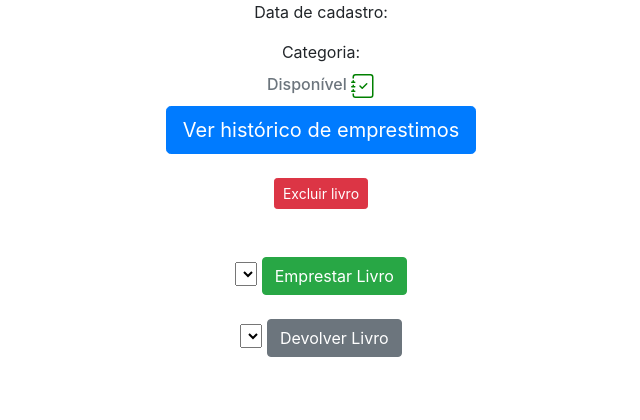
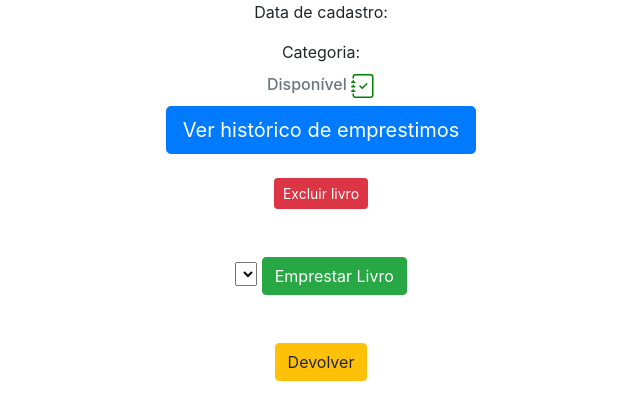
Before and after one commit to naiarar/Empresta-, a Django app: template livro/templates/ver_livro.html in a window 1280 px wide. Shown: the part 264-684 px from the top of the page, without its empty margins (319-959 px from the left). Run offline with Django 4.2, Linux system fonts and the light colour scheme; the template is opened without the code that fills it, so the values that code supplies are empty.

Commit message:
correcao identacao

```diff
--- a/livro/templates/ver_livro.html
+++ b/livro/templates/ver_livro.html
@@ -1,6 +1,9 @@
 {% extends 'base.html' %}
 
 {% block 'conteudo' %}
+
+
+
 <div class="modal fade" id="exampleModal2" tabindex="-1" role="dialog" aria-labelledby="exampleModalLabel2"
     aria-hidden="true">
     <div class="modal-dialog" role="document">
@@ -74,6 +77,7 @@
     <br>
     <br>
     <form id="form_emprestimo" action="{% url 'emprestar_livro' livro.id %}" method="POST">{% csrf_token %}
+
         <select id="nome_emprestado" name="nome_emprestado">
 
             {% for usuario in usuarios %}
@@ -83,22 +87,26 @@
         </select>
 
 
-        <input onclick="exibe_input_emprestado(1)" type="submit" value="Emprestar Livro" class="btn btn-success">
+        <input type="submit" value="Emprestar Livro" class="btn btn-success">
     </form>
     <br>
-
-    <form id="form_devolucao" action="{% url 'devolver_livro' livro.id %}" method="POST">{% csrf_token %}
-        <select id="nome_emprestado" name="nome_emprestado">
-
-            {% for usuario in usuarios %}
-            <option value="{{usuario.id}}">{{usuario.nome}}</option>
-            {% endfor %}
-
-        </select>
+    <br>
 
 
-        <input onclick="exibe_input_devolucao(1)" type="submit" value="Devolver Livro" class="btn btn-secondary">
-    </form>
+
+
+    <div id="devolucao">
+        <form action="{% url 'devolver_livro' livro.id %}" method="POST">{% csrf_token %}
+
+            <input type="submit" class="btn btn-warning" value="Devolver">
+        </form>
+    </div>
+
+
+
+
+
+
 
 </div>
 {% endblock %}
```
